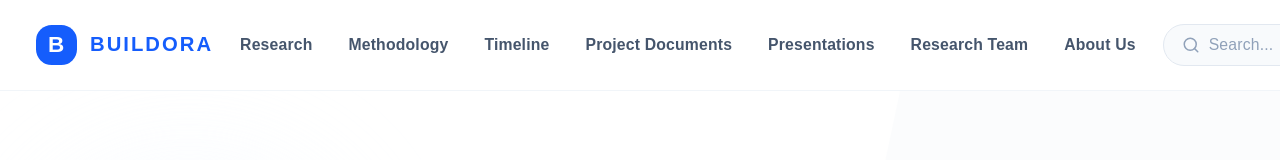
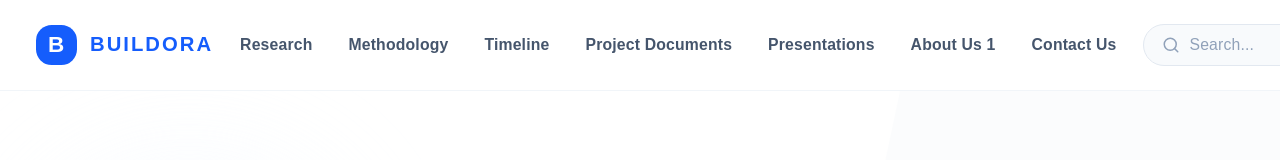
Before and after one commit to UvinduHewage/buildora, a React (Vite) app: page / in a window 1280 px wide. Shown: the top 160 px of the page. Built offline with nearby package versions, Linux system fonts and the light colour scheme.

Commit message:
small fix

```diff
--- a/src/components/layout/Navbar.jsx
+++ b/src/components/layout/Navbar.jsx
@@ -8,8 +8,8 @@ const navLinks = [
   { name: "Timeline", href: "#timeline" },
   { name: "Project Documents", href: "#documents" },
   { name: "Presentations", href: "#presentations" },
-  { name: "Research Team", href: "#team" },
-  { name: "About Us", href: "#contact" },
+  { name: "About Us 1", href: "#team" },
+  { name: "Contact Us", href: "#contact" },
 ];
 
 export default function Navbar() {
```
